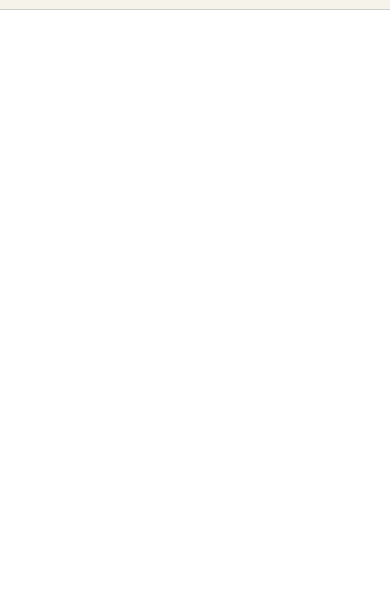
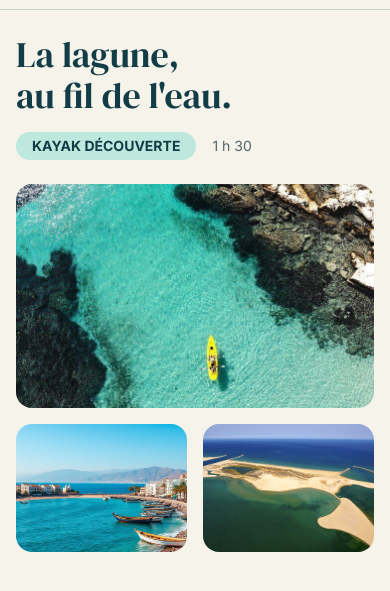
Before and after one commit to ahtalbi/Marchica-Trips, a website built with Vite: page activitiesDetails.html in a window 390 px wide. Shown: the part 63-654 px from the top of the page. Built offline with nearby package versions, Linux system fonts and the light colour scheme.

Commit message:
feat(MTR-18): add responsive activity gallery

```diff
--- a/activitiesDetails.html
+++ b/activitiesDetails.html
@@ -37,18 +37,26 @@
             <a href="activitiesDetails.html" class="text-text hover:text-primary" aria-current="page">Activités Details</a>
             <a href="faq.html" class="text-text hover:text-primary">FAQ</a>
         </div>
-
-        <!-- Button Desktop -->
         <a href="reserve.html" class="hidden lg:block bg-primary text-surface  px-6 py-3 rounded-button hover:bg-primary-hover"> Réserver</a>
     </nav>
 </header>
 
-
-
-    <main>
-
-
-    </main>
+<main class="bg-bg min-h-screen">
+    <section class="w-full max-w-3xl mx-auto px-4 py-6">
+        <h1 class="font-display text-h2 text-text mb-4">La lagune, <br>au fil de l'eau.</h1>
+        <div class="flex items-center gap-4 mb-6">
+            <span class="bg-primary-soft text-text text-caption font-bold px-4 py-1 rounded-full">KAYAK DÉCOUVERTE</span>
+            <span class="font-sans text-caption text-text-muted">1 h 30 </span>
+        </div>
+        <div class="flex flex-col gap-4">
+            <img src="./assets/hero1.jpg" alt="Personnes faisant du kayak sur la lagune de Marchica" class="w-full aspect-[16/10] object-cover rounded-card">
+            <div class="grid grid-cols-2 gap-4">
+                <img src="./assets/hero2.jpg" alt="Vue panoramique de la lagune de Marchica" class="w-full aspect-[4/3] object-cover rounded-card">
+                <img src="./assets/hero3.jpg" alt="Vue du port et des bateaux sur la lagune" class="w-full aspect-[4/3] object-cover rounded-card">
+            </div>
+        </div>
+    </section>
+</main>
     <footer></footer>
 </body>
 
```
Also changed, not shown: assets/hero1.jpg (added), assets/hero2.jpg (added), assets/hero3.jpg (added).
